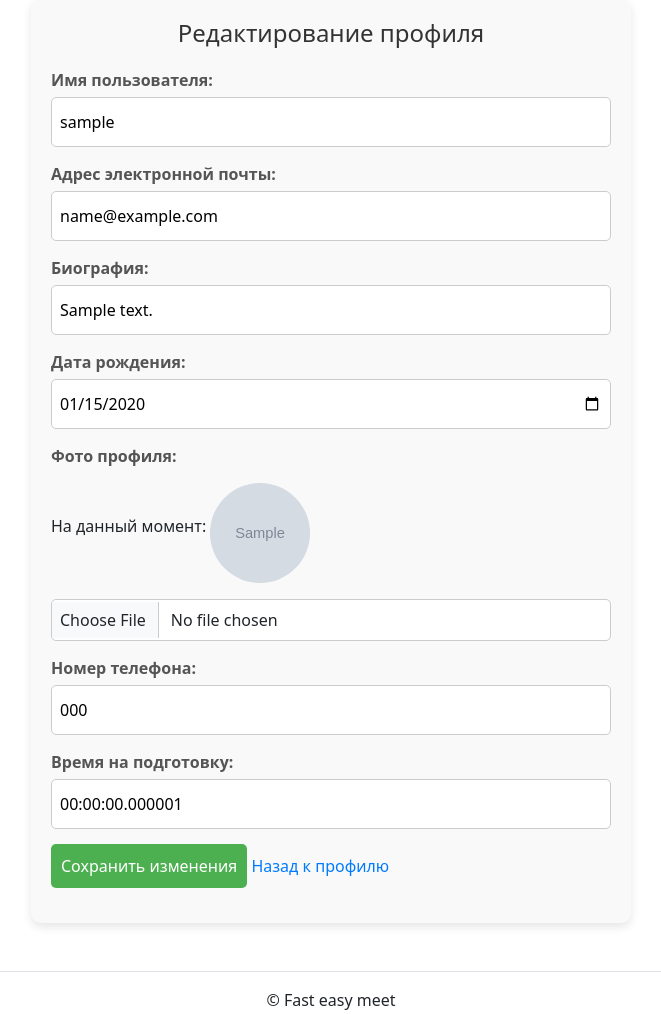
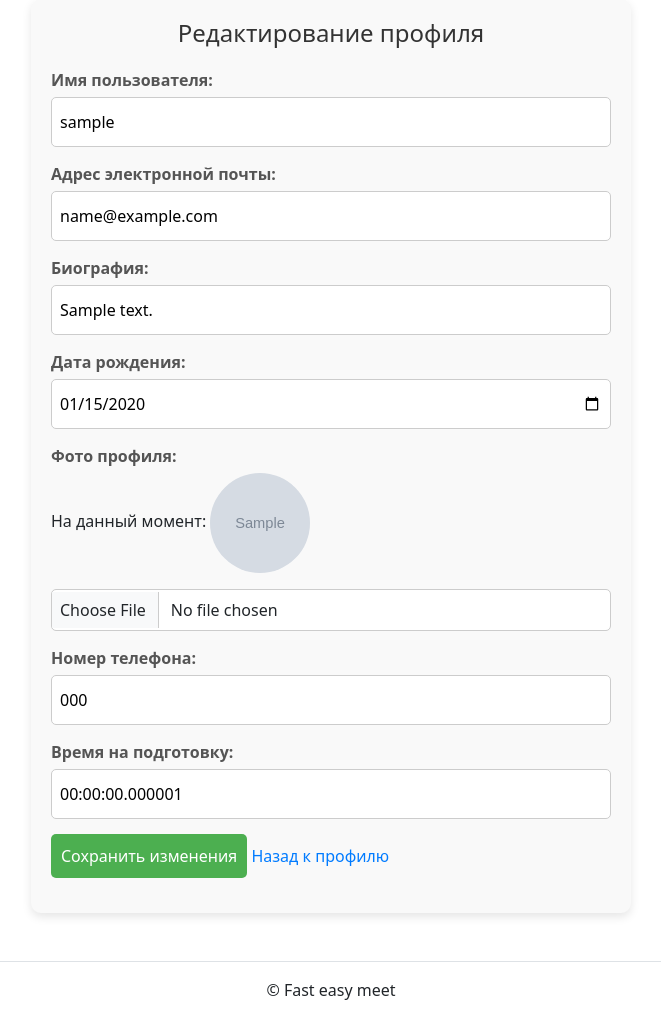
Before and after one commit to Lobanov07/Fast-Easy-Meet, a Django app: a page that uses templates/pages/edit_profile.html in a window 1280 px wide. Shown: the part 105-1119 px from the top of the page, without its empty margins (309-970 px from the left). Run offline with Django 3.2, Linux system fonts and the light colour scheme; tables that the repository leaves empty hold one stand-in row (values such as "Sample post"); grey boxes marked "Sample" are stand-in pictures; some libraries are stand-ins or nearby versions.

Commit message:
step for fix edit_profile

```diff
--- a/templates/pages/edit_profile.html
+++ b/templates/pages/edit_profile.html
@@ -1,4 +1,3 @@
-
 {% extends 'base.html' %}
 
 {% block title %}Редактирование профиля{% endblock %}
@@ -35,6 +34,7 @@
         display: block;
         margin-bottom: 5px;
         color: #555;
+        display: inline-block;
     }
 
     .form-group input,
@@ -45,10 +45,12 @@
         border: 1px solid #ccc;
         border-radius: 5px;
         font-size: 16px;
+        box-sizing: border-box;
+        margin: 0px;
     }
 
     .form-group img {
-    margin-top: 10px;
+        margin-top: auto;
         border-radius: 50%;
     }
 
@@ -84,31 +86,26 @@
     <form method="POST" enctype="multipart/form-data" class="profile-edit-form">
         {% csrf_token %}
 
-        <!-- Имя пользователя -->
         <div class="form-group">
             <label for="username">Имя пользователя:</label>
             {{ form.username }}
         </div>
 
-        <!-- Электронная почта -->
         <div class="form-group">
             <label for="email">Адрес электронной почты:</label>
             {{ form.email }}
         </div>
 
-        <!-- Биография -->
         <div class="form-group">
             <label for="bio">Биография:</label>
             {{ form.bio }}
         </div>
 
-        <!-- Дата рождения -->
         <div class="form-group">
             <label for="date_of_birth">Дата рождения:</label>
             {{ form.date_of_birth }}
         </div>
 
-        <!-- Фото профиля -->
         <div class="form-group">
             <label for="avatar">Фото профиля:</label>
             {% if user.profile_picture %}
@@ -117,19 +114,16 @@
             {{ form.profile_picture }}
         </div>
 
-        <!-- Номер телефона -->
         <div class="form-group">
             <label for="phone_number">Номер телефона:</label>
             {{ form.phone_number }}
         </div>
 
-        <!-- Время на подготовку -->
         <div class="form-group">
             <label for="preparation_time">Время на подготовку:</label>
             {{ form.preparation_time }}
         </div>
 
-        <!-- Кнопки -->
         <div class="form-group">
             <button type="submit" class="btn-save">Сохранить изменения</button>
             <a class="btn-back" href="{% url 'pages:profile' user.username %}">Назад к профилю</a>
```
Also changed, not shown: accounts/migrations/0001_initial.py (added), accounts/migrations/__init__.py (added), pages/migrations/0001_initial.py (added), pages/migrations/__init__.py (added). Lines whose indentation alone changed are shown as unchanged.
